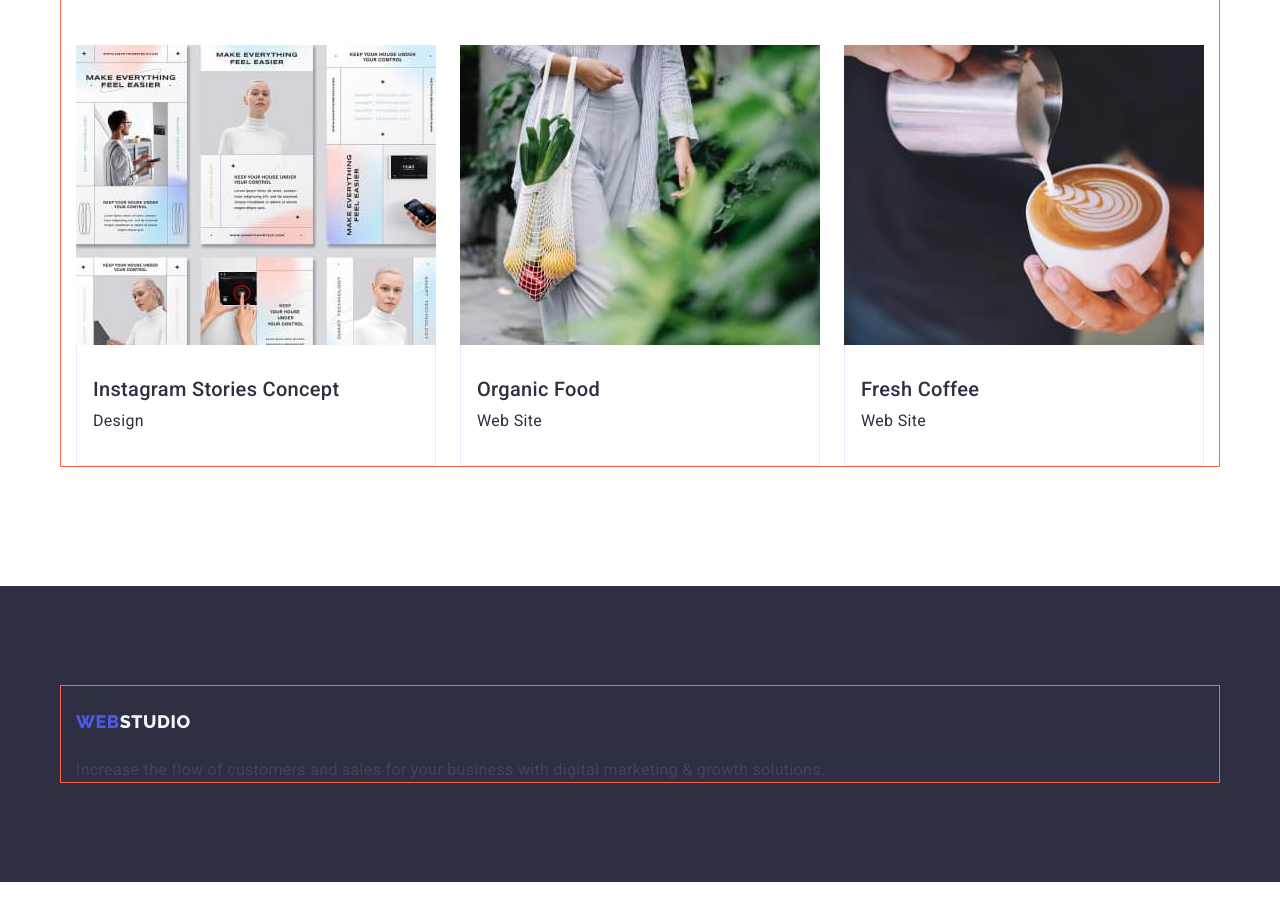
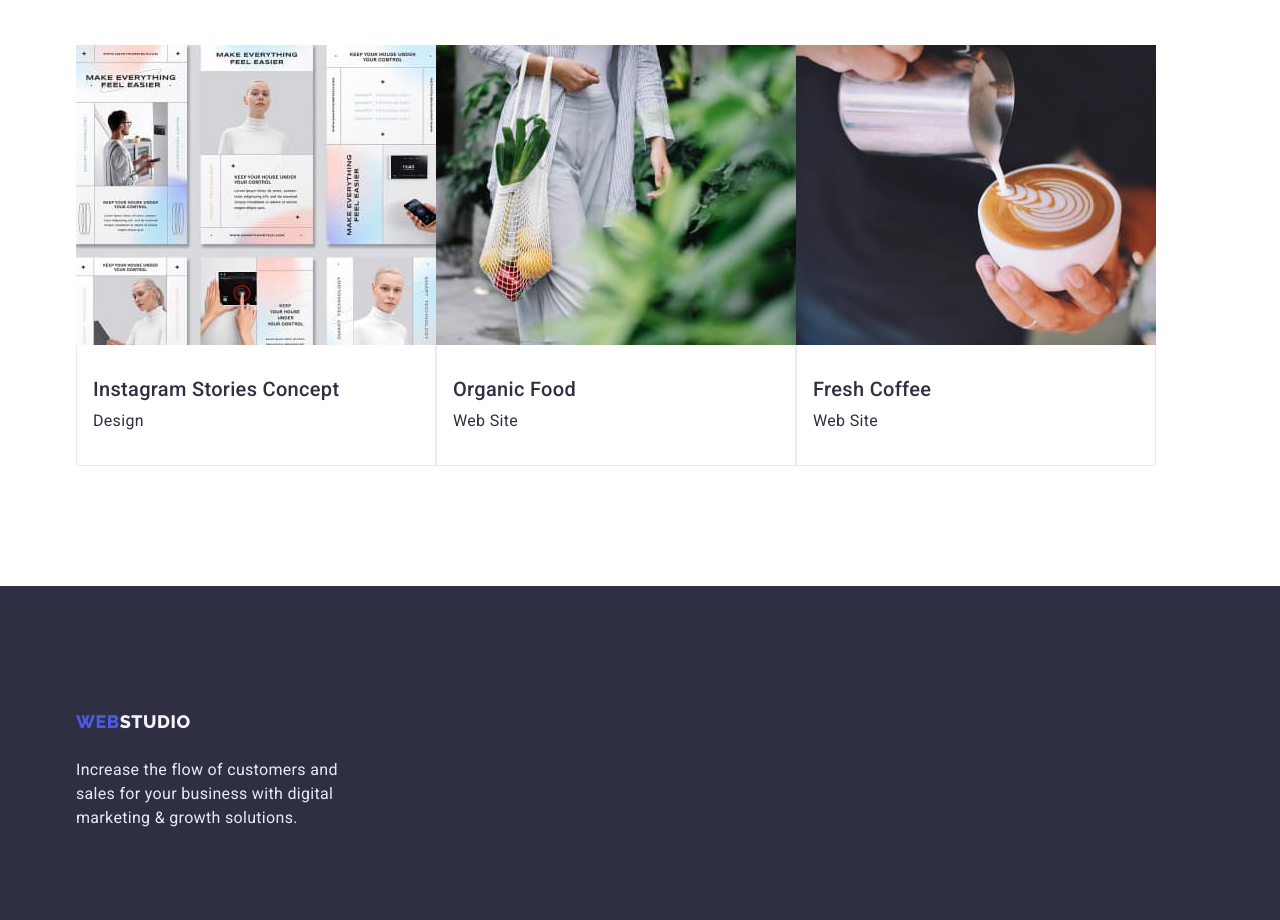
Before and after one commit to zemfira1/goit-markup-hw-03, a plain HTML site: page portfolio.html in a window 1280 px wide. Shown: the part 1176-2096 px from the top of the page. Before the commit the page ends 2058 px from the top, so only its background shows below. Drawn offline with nearby package versions, Linux system fonts and the light colour scheme.

Commit message:
commit 02.02.2023

```diff
--- a/css/styles.css
+++ b/css/styles.css
@@ -59,7 +59,7 @@ img{
     padding-right: 15px;
     margin: 0 auto;
 
-    outline: 1px solid tomato;
+    /*outline: 1px solid tomato;*/
 }
 
 .list{
@@ -272,7 +272,7 @@ img{
 
 }
 .team-item{
-    width: calc((1128px-72px)/4);
+    width: calc((100%-72px)/4);
     margin-right: 24px;
     display: flex;
     flex-direction: column;
@@ -307,9 +307,13 @@ img{
 }
 .footer-text{
     margin-top: 16;
-    color: var(--footer-text);
+    color: var(--footer-text-portfolio-button-border);
 }
-
+.footer-container{
+    padding: 0;
+    margin: 0 auto 0 0;
+    width: 264px;
+}
 
         /*portfolio*/
 .portfolio {
@@ -330,12 +334,17 @@ img{
     row-gap: 48px;
 }
 .portfolio-item{
-    width: calc((1128px-48px)/3);
-    margin-right: 24px;
+    width: calc((100%-48px)/3);
+    margin-right: 0;
+    display: flex;
+    flex-direction: column;
     background: var(--main-bg-color);
 }
 .portfolio-item:nth-child(3n){
     margin-right: 0;
+}
+.portfolio-item-photo{
+    display: block;
 }
 .portfolio-item-text{
     display: flex;
--- a/portfolio.html
+++ b/portfolio.html
@@ -246,6 +246,7 @@
 
     <footer class="footer">
       <div class="container">
+        <div class="footer-container">
           <a href="./index.html" class="logo"
             ><span class="logo-first-part">Web</span
             ><span class="logo-second-part-footer">Studio</span></a
@@ -255,6 +256,7 @@
             digital marketing & growth solutions.
           </p>
         </div>
+      </div>
     </footer>
   </body>
 </html>
```
Also changed, not shown: index.html (+4 -0 lines). Lines whose indentation alone changed are shown as unchanged.
